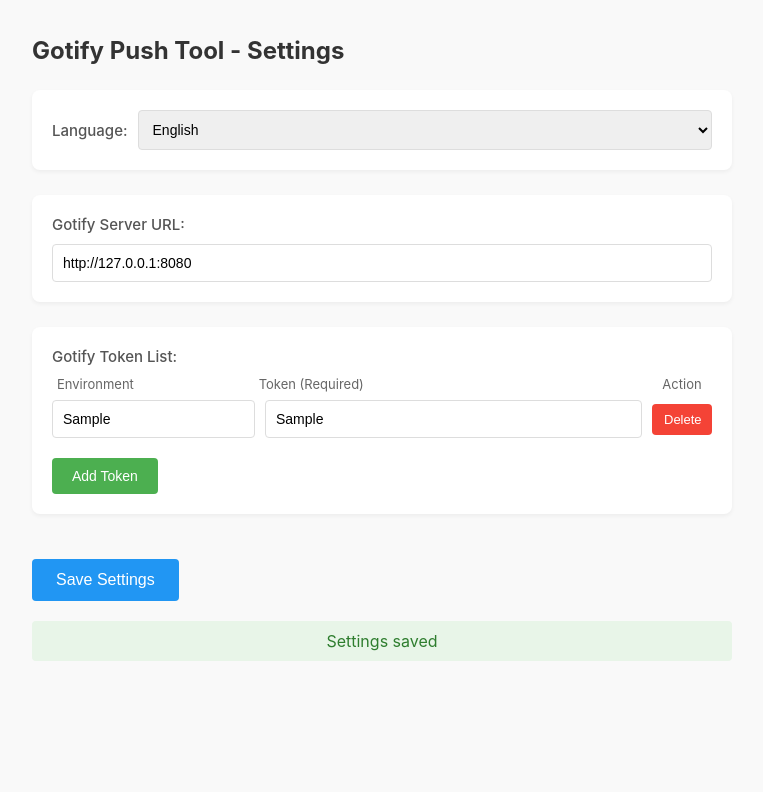
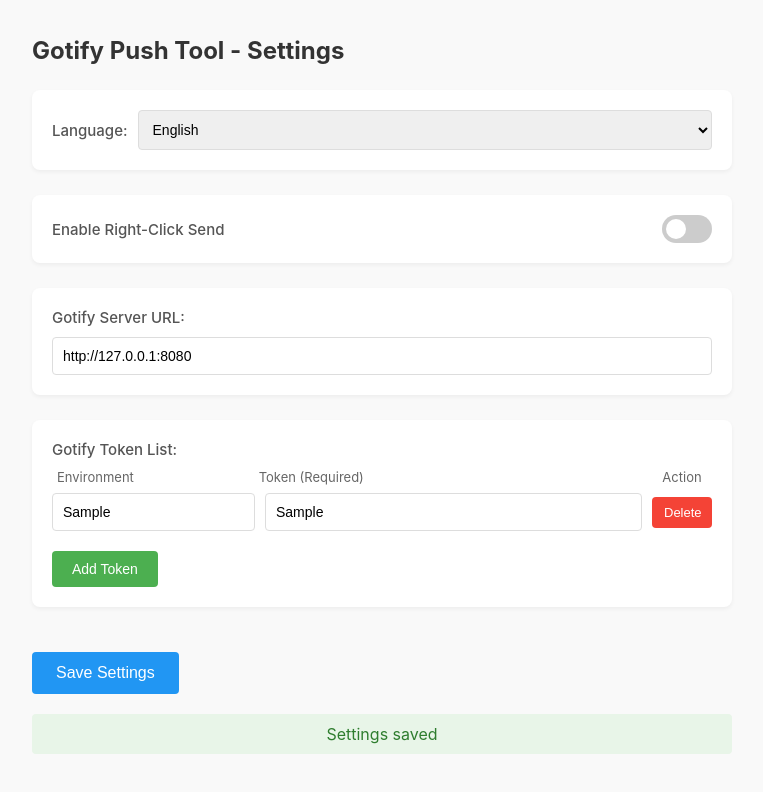
Before and after one commit to carryhcc/gotify-push-chrome, a browser extension: page options.html in a window 1280 px wide. Both pictures are taken after typing "Sample", "Sample" into the empty fields and a click on the button "Save Settings". Shown: the whole page, without its empty margins (258-1021 px from the left). Drawn offline with Linux system fonts and the light colour scheme.

Commit message:
update send

```diff
--- a/i18n.js
+++ b/i18n.js
@@ -30,7 +30,7 @@
     'noConfigLink': 'configure',
     'noConfigMsg2': ' your Gotify server URL and Token first',
     'statusNoToken': 'No Token found. Please check settings',
-    'statusNoTitle': 'Please enter a title', // 这个我们不再使用，但保留
+    'statusNoTitle': 'Please enter a title',
     'statusNoMessage': 'Please enter content',
     'statusSending': 'Sending...',
     'statusSuccess': 'Message sent successfully!',
@@ -39,7 +39,8 @@
     'statusError403': 'Failed to send: 403 Forbidden. Invalid Token or insufficient permissions.',
     'statusError404': 'Failed to send: 404 Not Found. Check if the server URL is correct.',
     'statusErrorPrefix': 'Failed to send: ',
-    'defaultTitle': 'default' // <-- 新增
+    'defaultTitle': 'default',
+    'contextMenuLabel': 'Enable Right-Click Send' // <-- 新增
   },
   'zh_CN': {
     'langName': '简体中文',
@@ -71,7 +72,7 @@
     'noConfigLink': '配置',
     'noConfigMsg2': 'Gotify服务器地址和Token',
     'statusNoToken': '未找到Token，请检查配置',
-    'statusNoTitle': '请输入标题', // 这个我们不再使用，但保留
+    'statusNoTitle': '请输入标题',
     'statusNoMessage': '请输入内容',
     'statusSending': '正在发送...',
     'statusSuccess': '消息发送成功!',
@@ -80,10 +81,12 @@
     'statusError403': '发送失败：403 Forbidden，Token无效或权限不足。',
     'statusError404': '发送失败：404 Not Found，请检查服务器URL地址是否正确。',
     'statusErrorPrefix': '发送失败：',
-    'defaultTitle': '默认' // <-- 新增
+    'defaultTitle': '默认',
+    'contextMenuLabel': '开启右键发送' // <-- 新增
   }
 };
 
+// ... (applyTranslations 和 initI18n 函数保持不变) ...
 /**
  * Applies translations to the current document based on the selected language.
  * @param {string} lang - The language code (e.g., 'en', 'zh_CN').
--- a/options.html
+++ b/options.html
@@ -51,6 +51,56 @@
       margin-bottom: 0;
       flex-shrink: 0; /* 防止label被压缩 */
     }
+
+    /* --- 新增：开关样式 --- */
+    .toggle-switch-group {
+      display: flex;
+      align-items: center;
+      justify-content: space-between;
+    }
+    .toggle-switch-group label {
+      margin-bottom: 0;
+    }
+    .switch {
+      position: relative;
+      display: inline-block;
+      width: 50px;
+      height: 28px;
+    }
+    .switch input {
+      opacity: 0;
+      width: 0;
+      height: 0;
+    }
+    .slider {
+      position: absolute;
+      cursor: pointer;
+      top: 0;
+      left: 0;
+      right: 0;
+      bottom: 0;
+      background-color: #ccc;
+      transition: .4s;
+      border-radius: 28px;
+    }
+    .slider:before {
+      position: absolute;
+      content: "";
+      height: 20px;
+      width: 20px;
+      left: 4px;
+      bottom: 4px;
+      background-color: white;
+      transition: .4s;
+      border-radius: 50%;
+    }
+    input:checked + .slider {
+      background-color: #4CAF50;
+    }
+    input:checked + .slider:before {
+      transform: translateX(22px);
+    }
+    /* --- 开关样式结束 --- */
 
     /* Token 列表样式 */
     #tokenListHeader {
@@ -155,6 +205,15 @@
   </div>
 
   <div class="form-group">
+    <div class="toggle-switch-group">
+      <label for="contextMenuEnabled" data-i18n="contextMenuLabel">开启右键发送</label>
+      <label class="switch">
+        <input type="checkbox" id="contextMenuEnabled">
+        <span class="slider"></span>
+      </label>
+    </div>
+  </div>
+  <div class="form-group">
     <label for="gotifyUrl" data-i18n="serverAddressLabel">Gotify服务器地址:</label>
     <input type="url" id="gotifyUrl" data-i18n-placeholder="serverAddressPlaceholder" placeholder="http://127.0.0.1:8080">
   </div>
--- a/options.js
+++ b/options.js
@@ -5,10 +5,14 @@
 
 // 加载已保存的配置
 function loadOptions() {
-  chrome.storage.sync.get(['gotifyUrl', 'gotifyTokens'], function(result) {
+  // 增加 'contextMenuEnabled'
+  chrome.storage.sync.get(['gotifyUrl', 'gotifyTokens', 'contextMenuEnabled'], function(result) {
     // 设置默认值
     const defaultUrl = 'http://127.0.0.1:8080';
     document.getElementById('gotifyUrl').value = result.gotifyUrl || defaultUrl;
+
+    // 加载右键菜单开关状态，默认为 false (关闭)
+    document.getElementById('contextMenuEnabled').checked = result.contextMenuEnabled || false;
 
     const tokenList = document.getElementById('tokenList');
     tokenList.innerHTML = '';
@@ -25,8 +29,8 @@
   });
 }
 
-// 添加一个token输入框到列表
-// tokenInfo 是一个对象 { remark: '...', token: '...' }
+// addTokenToList 函数保持不变
+// ... (addTokenToList 函数代码) ...
 function addTokenToList(tokenInfo = { remark: '', token: '' }) {
   const tokenList = document.getElementById('tokenList');
   const tokenItem = document.createElement('div');
@@ -46,12 +50,16 @@
   tokenList.appendChild(tokenItem);
 }
 
-// 添加新的token输入框
+
+// addToken 函数保持不变
+// ... (addToken 函数代码) ...
 function addToken() {
   addTokenToList();
 }
 
-// 删除token输入框
+
+// deleteToken 函数保持不变
+// ... (deleteToken 函数代码) ...
 function deleteToken(button) {
   const tokenItem = button.parentElement;
   const tokenList = document.getElementById('tokenList');
@@ -66,10 +74,13 @@
   }
 }
 
+
 // 保存配置
 function saveOptions() {
   const gotifyUrl = document.getElementById('gotifyUrl').value.trim();
   const tokenItems = document.querySelectorAll('#tokenList .token-item');
+  // 获取开关状态
+  const contextMenuEnabled = document.getElementById('contextMenuEnabled').checked;
 
   const defaultRemarkPrefix = i18nStrings.defaultRemarkPrefix || 'Token';
 
@@ -96,13 +107,20 @@
   // 保存到Chrome存储
   chrome.storage.sync.set({
     gotifyUrl: gotifyUrl,
-    gotifyTokens: gotifyTokens
+    gotifyTokens: gotifyTokens,
+    contextMenuEnabled: contextMenuEnabled // <-- 保存开关状态
   }, function() {
     // 显示保存成功消息
     const status = document.getElementById('status');
     status.className = 'status success';
     // 使用翻译
     status.textContent = i18nStrings.saveSuccessMsg || 'Settings saved';
+
+    // *** 新增：通知 background.js 更新右键菜单 ***
+    chrome.runtime.sendMessage({
+      type: 'UPDATE_CONTEXT_MENU',
+      enabled: contextMenuEnabled
+    });
 
     // 3秒后隐藏消息
     setTimeout(function() {
```
Also changed, not shown: background.js (+60 -10 lines).
